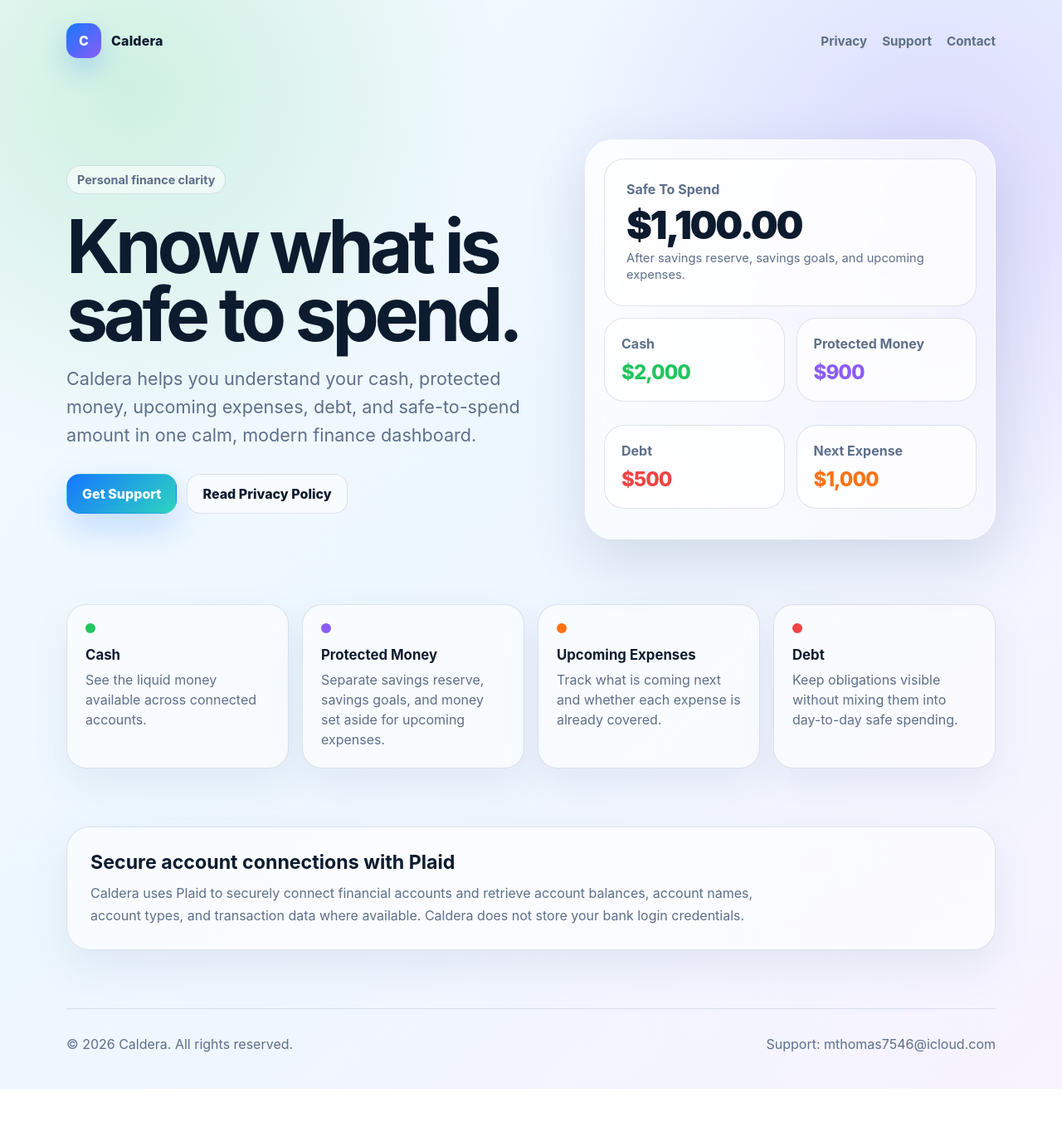
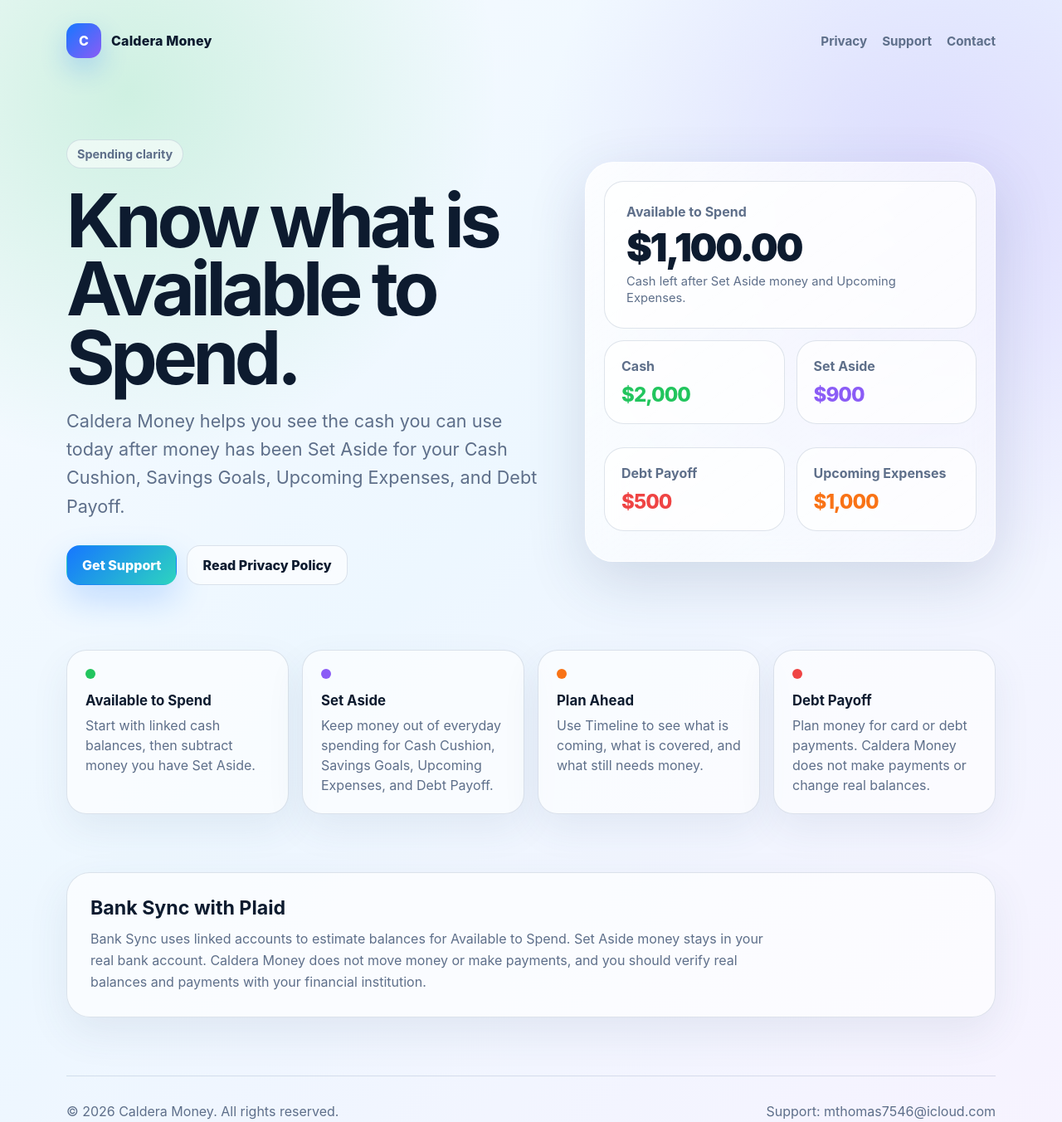
Before and after one commit to Matt7546/budgetTestFinal, a plain HTML site: page docs/index.html in a window 1280 px wide. Shown: the whole page at 83% size. Before the commit the page ends 1312 px from the top, so only its background shows below. Drawn offline with Linux system fonts and the light colour scheme.

Commit message:
Update public docs for Caldera Money product language

```diff
--- a/docs/index.html
+++ b/docs/index.html
@@ -3,8 +3,8 @@
 <head>
   <meta charset="utf-8">
   <meta name="viewport" content="width=device-width, initial-scale=1">
-  <title>Caldera | Personal Finance Clarity</title>
-  <meta name="description" content="Caldera helps you understand cash, protected money, upcoming expenses, debt, and what is safe to spend.">
+  <title>Caldera Money | Spending Clarity</title>
+  <meta name="description" content="Caldera Money helps you see what is Available to Spend after money has been Set Aside for future needs.">
   <style>
     :root {
       --ink: #0d1b2f;
@@ -281,9 +281,9 @@
 <body>
   <div class="shell">
     <header>
-      <a class="brand" href="index.html" aria-label="Caldera home">
+      <a class="brand" href="index.html" aria-label="Caldera Money home">
         <span class="mark">C</span>
-        <span>Caldera</span>
+        <span>Caldera Money</span>
       </a>
       <nav aria-label="Main navigation">
         <a href="privacy.html">Privacy</a>
@@ -295,11 +295,12 @@
     <main>
       <section class="hero">
         <div>
-          <span class="eyebrow">Personal finance clarity</span>
-          <h1>Know what is safe to spend.</h1>
+          <span class="eyebrow">Spending clarity</span>
+          <h1>Know what is Available to Spend.</h1>
           <p class="lead">
-            Caldera helps you understand your cash, protected money, upcoming expenses,
-            debt, and safe-to-spend amount in one calm, modern finance dashboard.
+            Caldera Money helps you see the cash you can use today after money has
+            been Set Aside for your Cash Cushion, Savings Goals, Upcoming Expenses,
+            and Debt Payoff.
           </p>
           <div class="actions">
             <a class="button primary" href="support.html">Get Support</a>
@@ -307,11 +308,11 @@
           </div>
         </div>
 
-        <div class="phone-card" aria-label="Example Caldera financial dashboard">
+        <div class="phone-card" aria-label="Example Caldera Money dashboard">
           <div class="metric hero-metric">
-            <p class="metric-label">Safe To Spend</p>
+            <p class="metric-label">Available to Spend</p>
             <p class="metric-value">$1,100.00</p>
-            <p class="caption">After savings reserve, savings goals, and upcoming expenses.</p>
+            <p class="caption">Cash left after Set Aside money and Upcoming Expenses.</p>
           </div>
           <div class="metric-grid">
             <div class="metric">
@@ -319,56 +320,57 @@
               <p class="small-value" style="color: var(--green);">$2,000</p>
             </div>
             <div class="metric">
-              <p class="metric-label">Protected Money</p>
+              <p class="metric-label">Set Aside</p>
               <p class="small-value" style="color: var(--purple);">$900</p>
             </div>
             <div class="metric">
-              <p class="metric-label">Debt</p>
+              <p class="metric-label">Debt Payoff</p>
               <p class="small-value" style="color: var(--red);">$500</p>
             </div>
             <div class="metric">
-              <p class="metric-label">Next Expense</p>
+              <p class="metric-label">Upcoming Expenses</p>
               <p class="small-value" style="color: var(--orange);">$1,000</p>
             </div>
           </div>
         </div>
       </section>
 
-      <section class="features" aria-label="Core Caldera features">
+      <section class="features" aria-label="Core Caldera Money features">
         <article class="feature">
           <div class="dot" style="background: var(--green);"></div>
-          <h2>Cash</h2>
-          <p>See the liquid money available across connected accounts.</p>
+          <h2>Available to Spend</h2>
+          <p>Start with linked cash balances, then subtract money you have Set Aside.</p>
         </article>
         <article class="feature">
           <div class="dot" style="background: var(--purple);"></div>
-          <h2>Protected Money</h2>
-          <p>Separate savings reserve, savings goals, and money set aside for upcoming expenses.</p>
+          <h2>Set Aside</h2>
+          <p>Keep money out of everyday spending for Cash Cushion, Savings Goals, Upcoming Expenses, and Debt Payoff.</p>
         </article>
         <article class="feature">
           <div class="dot" style="background: var(--orange);"></div>
-          <h2>Upcoming Expenses</h2>
-          <p>Track what is coming next and whether each expense is already covered.</p>
+          <h2>Plan Ahead</h2>
+          <p>Use Timeline to see what is coming, what is covered, and what still needs money.</p>
         </article>
         <article class="feature">
           <div class="dot" style="background: var(--red);"></div>
-          <h2>Debt</h2>
-          <p>Keep obligations visible without mixing them into day-to-day safe spending.</p>
+          <h2>Debt Payoff</h2>
+          <p>Plan money for card or debt payments. Caldera Money does not make payments or change real balances.</p>
         </article>
       </section>
 
       <section class="plaid">
-        <h2>Secure account connections with Plaid</h2>
+        <h2>Bank Sync with Plaid</h2>
         <p>
-          Caldera uses Plaid to securely connect financial accounts and retrieve account
-          balances, account names, account types, and transaction data where available.
-          Caldera does not store your bank login credentials.
+          Bank Sync uses linked accounts to estimate balances for Available to Spend.
+          Set Aside money stays in your real bank account. Caldera Money does not move
+          money or make payments, and you should verify real balances and payments with
+          your financial institution.
         </p>
       </section>
     </main>
 
     <footer>
-      <span>&copy; 2026 Caldera. All rights reserved.</span>
+      <span>&copy; 2026 Caldera Money. All rights reserved.</span>
       <span>Support: <a href="mailto:mthomas7546@icloud.com">mthomas7546@icloud.com</a></span>
     </footer>
   </div>
```
Also changed, not shown: docs/privacy.html (+37 -19 lines), docs/support.html (+27 -14 lines).
